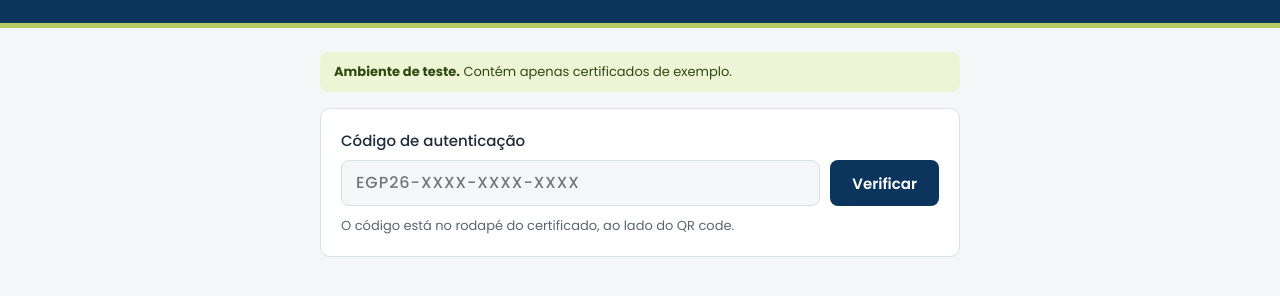
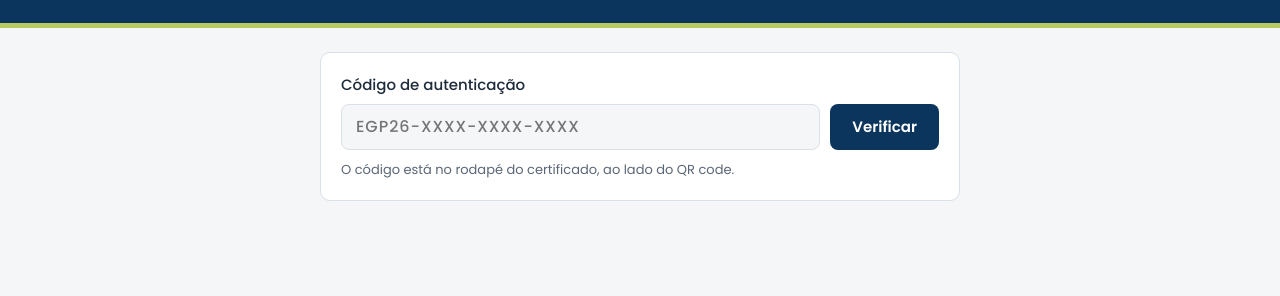
Before and after one commit to pdp-ifrn/pdp-ifrn.github.io, a plain HTML site: page egp-certificados/index.html in a window 1280 px wide. Shown: the part 114-410 px from the top of the page. Drawn offline with Linux system fonts and the light colour scheme.

Commit message:
Remove aviso de ambiente de teste da página de verificação
Co-Authored-By: Claude Sonnet 5.5 <noreply@anthropic.com>
Claude-Session: https://claude.ai/code/session_01BcwJHWsxtK7VW1JHuayBnb

```diff
--- a/egp-certificados/index.html
+++ b/egp-certificados/index.html
@@ -66,8 +66,6 @@ dd { margin: 0; font-weight: 500; min-width: 0; overflow-wrap: anywhere; }
 </div></div>
 
 <main><div class="wrap">
-  <div class="test"><strong>Ambiente de teste.</strong> Contém apenas certificados de exemplo.</div>
-
   <form class="card" id="f" autocomplete="off">
     <label for="codigo">Código de autenticação</label>
     <div class="row">
```
